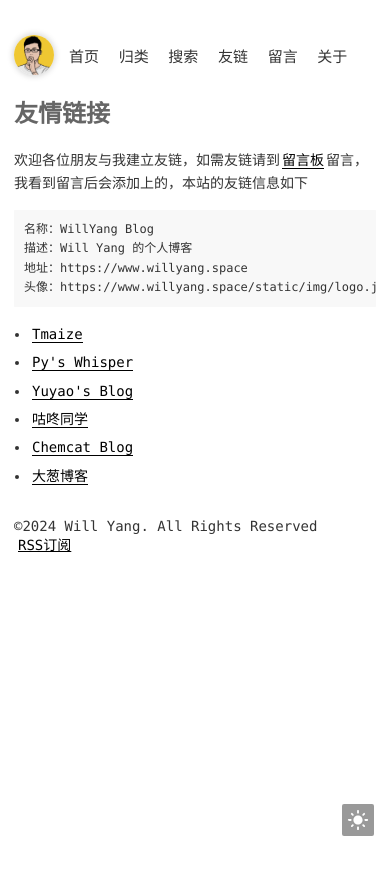
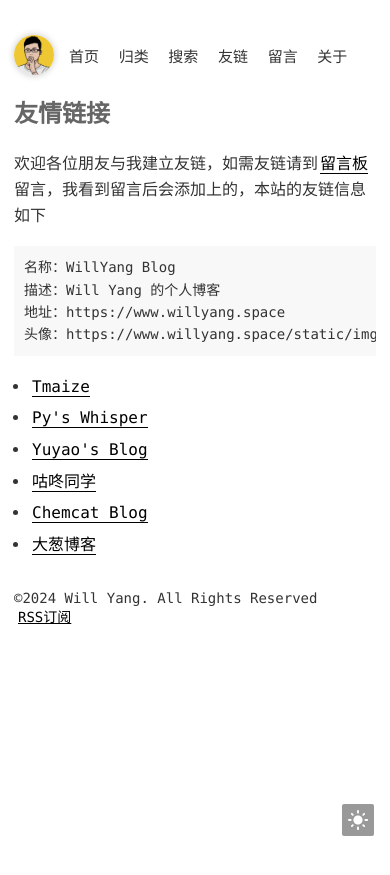
Before and after one commit to zongzaimang/blog.willyang, a Jekyll site: the page built from pages/links.md, in a window 390 px wide. Shown: the top 875 px of the page. Built offline with Jekyll 4.4.1, drawn with Linux system fonts in a browser that asks for light colours.

Commit message:
Update post.css

```diff
--- a/static/css/post.css
+++ b/static/css/post.css
@@ -146,12 +146,12 @@
 }
 @media screen and (max-width: 560px) {
   .page-post {
+    font-size: 16px;
+  }
+  .page-post pre code {
     font-size: 14px;
   }
-  .page-post pre code {
-    font-size: 12px;
-  }
   .page-post .post > * {
-    margin: 16px 0;
+    margin: 18px 0;
   }
 }
```
